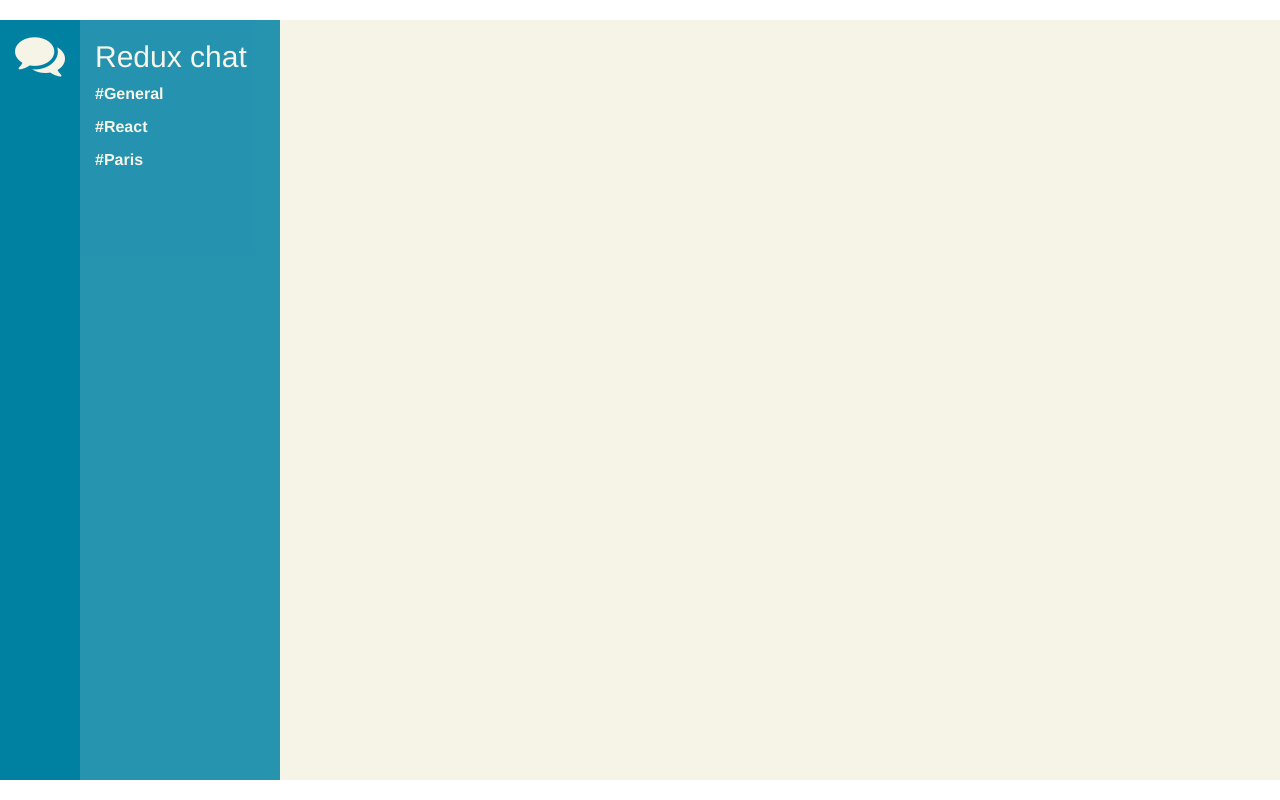
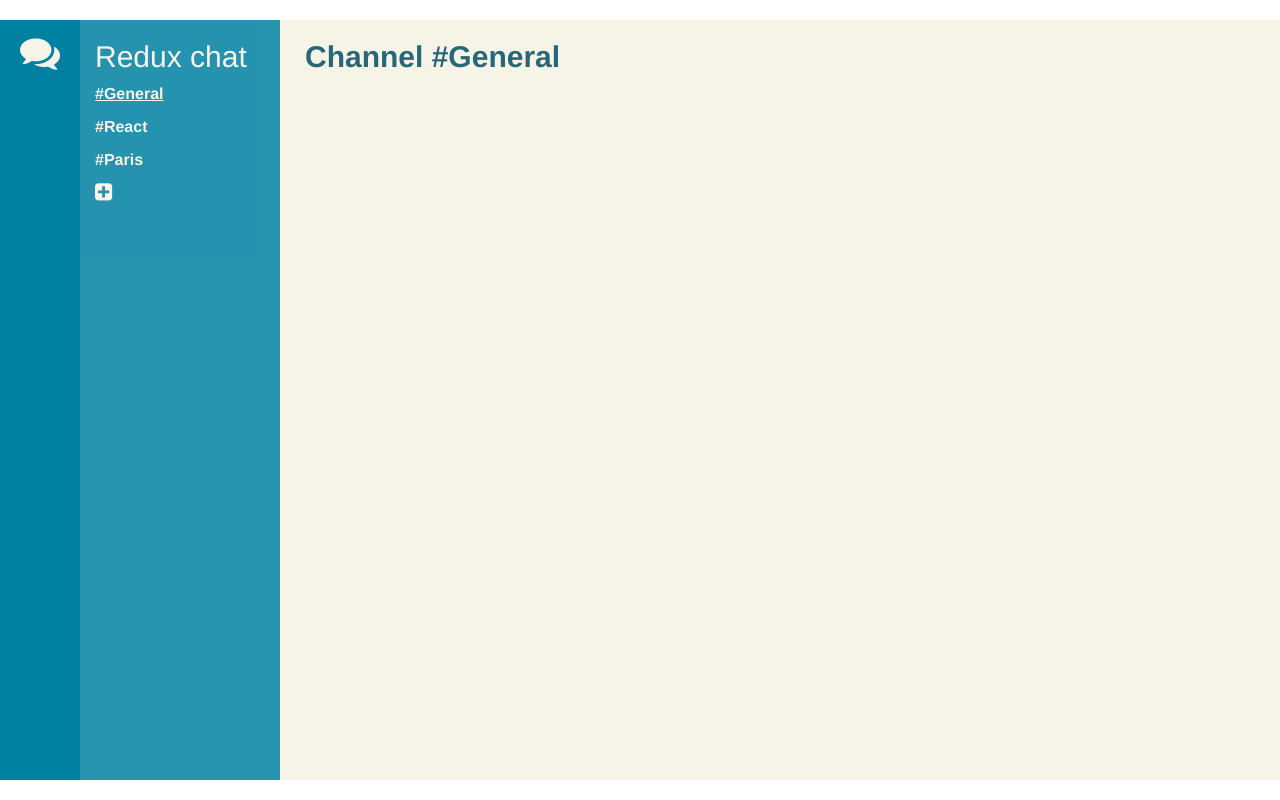
Before and after one commit to jp-roy/chat-redux, a React app: page / in a window 1280 px wide. Built offline with nearby package versions, Linux system fonts and the light colour scheme.

Commit message:
starting channel

```diff
--- a/assets/stylesheets/application.scss
+++ b/assets/stylesheets/application.scss
@@ -16,10 +16,10 @@
     &:before {
       content: '\F086';
       position: absolute;
-      top: 20px;
-      left: 15px;
+      top: 25px;
+      left: 20px;
       font-family: FontAwesome;
-      font-size: 50px;
+      font-size: 40px;
       color: #F6F3E7;
     }
   }
@@ -39,12 +39,37 @@
     p {
       font-size: 16px;
       font-weight: 600;
+      cursor: pointer;
+
+      &.selected {
+        text-decoration: underline;
+      }
+
+      &:hover {
+        opacity: 0.85;
+      }
+    }
+
+    i {
+      cursor: pointer;
+      font-size: 20px;
+
+      &:hover {
+        font-size: 25px;
+      }
     }
   }
 
   .channel {
+    padding-left: 25px;
     background-color: #F6F3E7;
     flex: 1 0 calc(100% - 280px);
     height: 100%;
+
+    h1 {
+      font-size: 30px;
+      font-weight: 600;
+      color: #266778;
+    }
   }
 }
--- a/src/actions/index.js
+++ b/src/actions/index.js
@@ -6,3 +6,10 @@
     payload: channels
   }
 }
+
+export function selectChannel(channel) {
+  return {
+    type: 'SELECT_CHANNEL',
+    payload: channel
+  }
+}
--- a/src/components/app.jsx
+++ b/src/components/app.jsx
@@ -1,6 +1,7 @@
 import React from 'react';
 
 import Channels from '../containers/channels.jsx'
+import Channel from '../containers/channel.jsx'
 
 const App = () => {
   return (
@@ -8,7 +9,7 @@
       <div className="logo">
       </div>
       <Channels />
-      <div className="channel"></div>
+      <Channel />
     </div>
   );
 };
--- /dev/null
+++ b/src/containers/channel.jsx
@@ -0,0 +1,37 @@
+import React, { Component } from 'react';
+import { bindActionCreators } from 'redux';
+import { connect } from 'react-redux';
+
+// import { channels } from '../actions';
+// import { selectChannel } from '../actions';
+
+class Channel extends Component {
+
+  componentWillMount() {
+    // TODO
+  }
+
+  render() {
+    return (
+      <div className="channel">
+        <h1>Channel {this.props.selectedChannel}</h1>
+      </div>
+    );
+  }
+}
+
+function mapStateToProps(state) {
+  return {
+    selectedChannel: state.selectedChannel
+  };
+}
+
+// function mapDispatchToProps(dispatch) {
+//   return bindActionCreators(
+//     { selectChannel },
+//     dispatch
+//   );
+// }
+
+// export default connect(mapStateToProps, mapDispatchToProps)(Channels);
+export default connect(mapStateToProps)(Channel);
--- a/src/containers/channels.jsx
+++ b/src/containers/channels.jsx
@@ -3,6 +3,7 @@
 import { connect } from 'react-redux';
 
 import { channels } from '../actions';
+import { selectChannel } from '../actions';
 
 class Channels extends Component {
 
@@ -14,7 +15,15 @@
     return (
       <div className="channels">
         <h1>Redux chat</h1>
-        {this.props.channels.map((channel) => <p key={channel} onClick={() => this.props.selectChannel(channel)}>{channel}</p> )}
+        {this.props.channels.map((channel) =>
+          <p key={channel}
+             onClick={() => this.props.selectChannel(channel)}
+             className={channel === this.props.selectedChannel ? "selected" : ""}
+          >
+            {channel}
+          </p>
+        )}
+        <i className="fa fa-plus-square" aria-hidden="true"></i>
       </div>
     );
   }
@@ -22,16 +31,16 @@
 
 function mapStateToProps(state) {
   return {
-    channels: state.channels
+    channels: state.channels,
+    selectedChannel: state.selectedChannel
   };
 }
 
-// function mapDispatchToProps(dispatch) {
-//   return bindActionCreators(
-//     { selectChannel },
-//     dispatch
-//   );
-// }
+function mapDispatchToProps(dispatch) {
+  return bindActionCreators(
+    { selectChannel },
+    dispatch
+  );
+}
 
-export default connect(mapStateToProps)(Channels);
-// export default connect(mapStateToProps, mapDispatchToProps)(Channels);
+export default connect(mapStateToProps, mapDispatchToProps)(Channels);
--- a/src/reducers/selected_channel_reducer.js
+++ b/src/reducers/selected_channel_reducer.js
@@ -1,5 +1,7 @@
 export default function(state = null, action) {
   switch (action.type) {
+    case 'SELECT_CHANNEL':
+      return action.payload;
     default:
       return state;
   }
```
